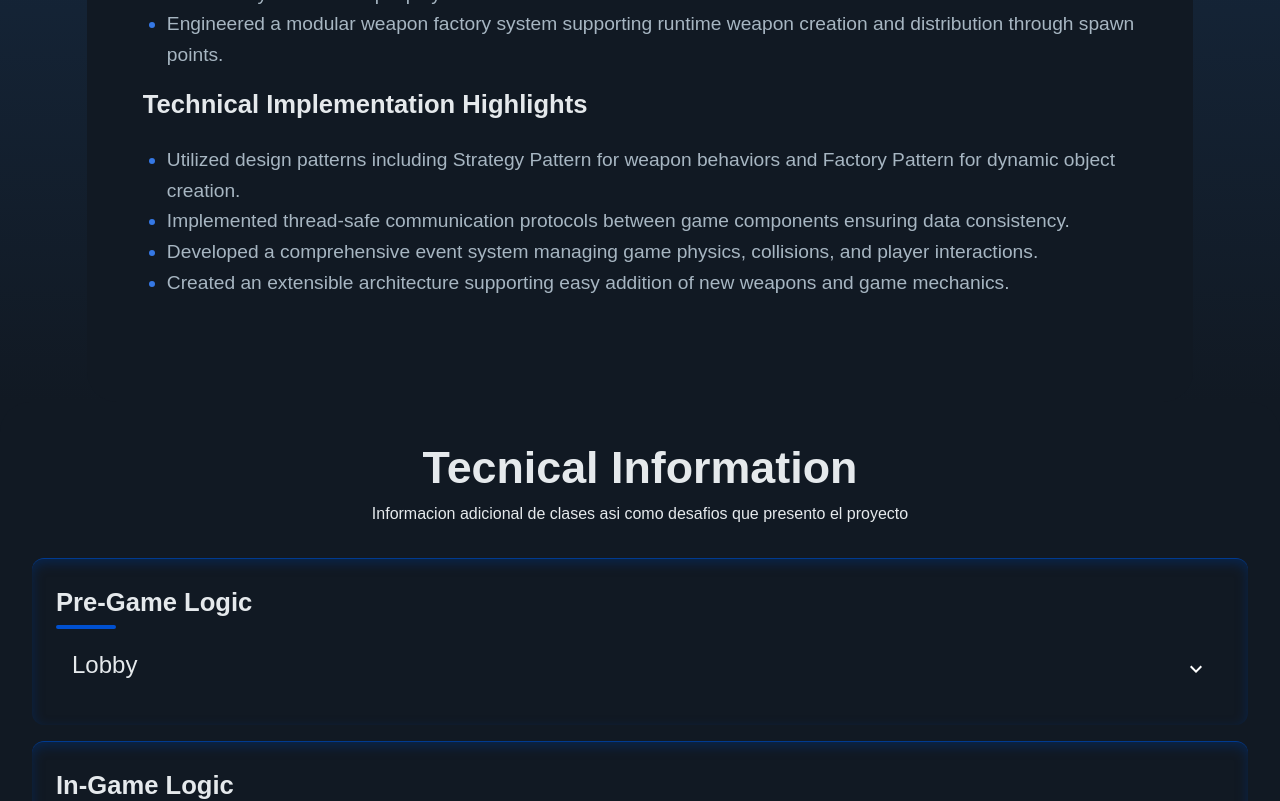
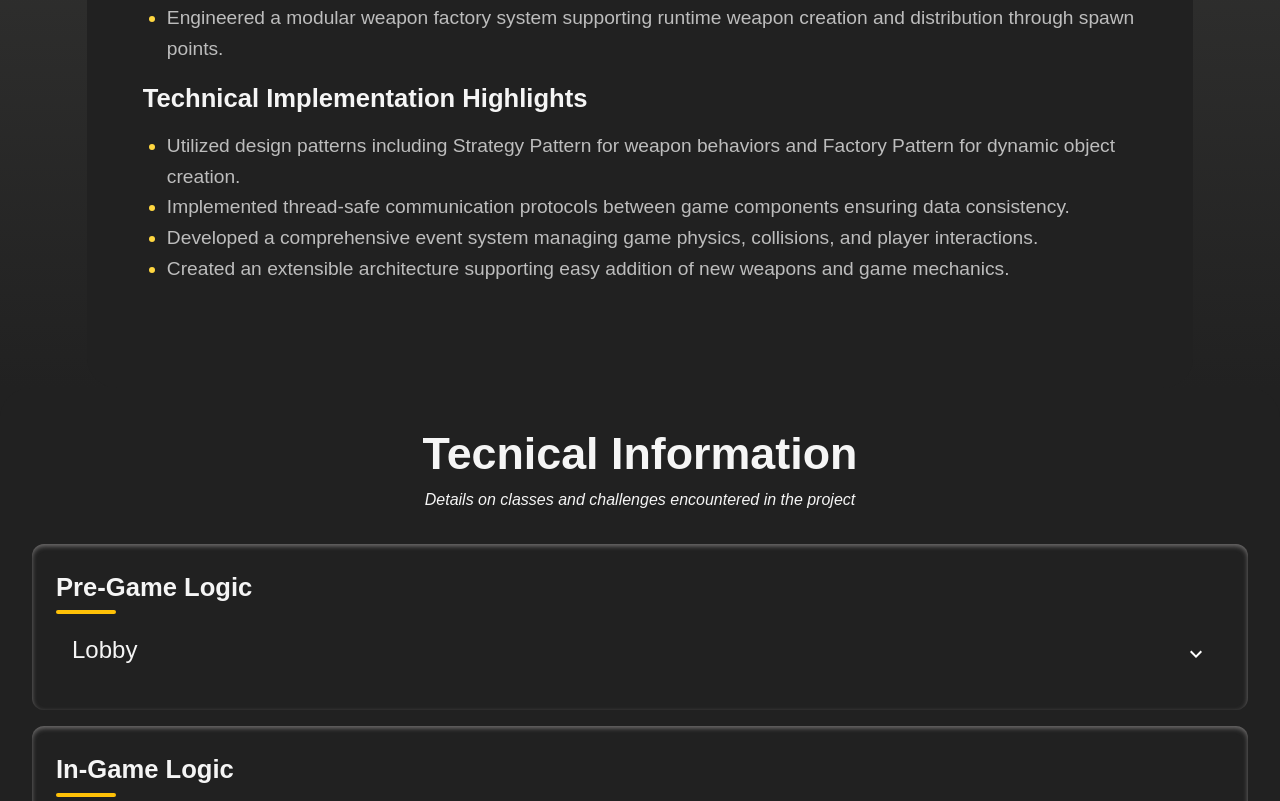
Before and after one commit to IralaElbio/proyects_web, a React (Vite) app in the folder react/: page /duckgame in a window 1280 px wide. Shown: the part 1560-2361 px from the top of the page. Built offline with nearby package versions, Linux system fonts and the light colour scheme.

Commit message:
Refactor: Correccion final de estilos

```diff
--- a/react/src/Pages/duckgame/Components/CAccordion.tsx
+++ b/react/src/Pages/duckgame/Components/CAccordion.tsx
@@ -38,7 +38,7 @@ const AccordionWNode: React.FC<AccordionListProps> = ({ items, titleVariant }) =
       {items.map((item, index) => (
         <CustomAccordion key={index}>
           <CustomAccordionSummary expandIcon={<ExpandMoreIcon sx={{ color: "white" }} />}>
-            <Typography variant={titleVariant} gutterBottom>
+            <Typography variant={titleVariant} sx={{ fontSize: "clamp(0.8rem, 2vw, 1.5rem)" }} gutterBottom>
               {item.title}
             </Typography>
           </CustomAccordionSummary>
--- a/react/src/Pages/duckgame/Components/CItemList.tsx
+++ b/react/src/Pages/duckgame/Components/CItemList.tsx
@@ -9,16 +9,16 @@ interface ListProps {
     items: string[];
 }
 
-// Lista no ordenada
+
 const StyledList = styled(Box)<BoxProps>(({ theme }) => ({
     marginBottom: theme.spacing(2),
     paddingLeft: theme.spacing(3),
     listStyle: "disc",
 }));
 
-// Elementos de la lista
+
 const StyledListItem = styled(Typography)<BoxProps>(({ theme }) => ({
-    fontSize: "1.2rem",
+    fontSize: "clamp(0.6rem, 2vw, 1.2rem)",
     color: theme.palette.text.secondary,
     lineHeight: 1.6,
     "&::marker": {
@@ -30,7 +30,7 @@ const StyledListItem = styled(Typography)<BoxProps>(({ theme }) => ({
 
 const ItemList: React.FC<ListProps> = ({ title, titleVariant = "h5", items }) => {
     return (
-        <>
+        <Box>
             <SubSectionTitle variant={titleVariant}>
                 {title}
             </SubSectionTitle>
@@ -41,7 +41,7 @@ const ItemList: React.FC<ListProps> = ({ title, titleVariant = "h5", items }) =>
                     </StyledListItem>
                 ))}
             </StyledList>
-        </>
+        </Box>
     );
 };
 
--- a/react/src/Pages/duckgame/DuckGame.tsx
+++ b/react/src/Pages/duckgame/DuckGame.tsx
@@ -2,7 +2,7 @@ import ProyectOverview from "./Components/SectionProjectOverview"
 import Lobby from "./Components/SectionLobby";
 import Game from "./Components/SectionGame";
 import HeroSection from "./Components/SectionTitle";
-import { SectionTitle, SubSection, SubTitle, SpacedStack, MainContainer, PilarsContainer, PagePillar } from "./DuckGameStyles";
+import { SectionTitle, SubSection, SubTitle, SpacedStack, MainContainer, PilarsContainer, PagePillar, PageContainer } from "./DuckGameStyles";
 import { Typography } from "@mui/material";
 
 const DuckGamePage = () => {
@@ -23,12 +23,12 @@ const DuckGamePage = () => {
         <PagePillar />
       </PilarsContainer>
 
-      <MainContainer>
+      <PageContainer >
 
         <SpacedStack>
           <SubTitle>
             Tecnical Information
-            <Typography textAlign={"center"} fontWeight={200}>Informacion adicional de clases asi como desafios que presento el proyecto</Typography>
+            <Typography fontStyle={"italic"} textAlign={"center"} fontWeight={200}>Details on classes and challenges encountered in the project</Typography>
           </SubTitle>
 
           {/* Lobby Logic Section */}
@@ -44,7 +44,7 @@ const DuckGamePage = () => {
           </SubSection>
 
         </SpacedStack>
-      </MainContainer>
+      </PageContainer>
     </>
   );
 };
--- a/react/src/Pages/duckgame/DuckGameStyles.ts
+++ b/react/src/Pages/duckgame/DuckGameStyles.ts
@@ -1,20 +1,20 @@
 import { styled } from "@mui/material/styles";
-import { Box, Container, Typography, Stack } from "@mui/material";
+import { Box, Typography, Stack } from "@mui/material";
 
 
 export const PilarsContainer = styled(Box)(() => ({
     display: "flex",
-    background: `linear-gradient(to bottom,  rgba(27, 58, 94, 0.9), rgba(17, 25, 35, 0.8))`,
+    background: `linear-gradient(to bottom, rgba(73, 73, 70, 0.9), #212121)`,
     minHeight: "100vh",
 }));
+
 
 export const PagePillar = styled(Box)(() => ({
     flex: "1",
 }));
 
 export const SubSection = styled(Box)(({ theme }) => ({
-    borderTop: `.5px solid ${theme.palette.primary.dark}`,
-    boxShadow: "inset 0px 4px 12px rgba(0, 50, 120, 0.5)",
+    boxShadow: "inset 0px 2px 5px rgb(116, 114, 114)",
     padding: theme.spacing(3),
     borderRadius: "12px",
 }));
@@ -22,7 +22,14 @@ export const SubSection = styled(Box)(({ theme }) => ({
 // Contenedor principal de la página
 export const MainContainer = styled(Box)(({ theme }) => ({
     background: theme.palette.background.default,
+    borderTop: `2px solid ${theme.palette.secondary.main}`,
     flex: "12",
+    padding: theme.spacing(4),
+    borderRadius: "30px",
+}));
+
+export const PageContainer = styled(Box)(({ theme }) => ({
+    background: theme.palette.background.default,
     padding: theme.spacing(4),
     borderRadius: "30px",
 }));
@@ -34,7 +41,6 @@ export const FlexBoxRow = styled(Box)(({ theme }) => ({
     alignItems: "center",
     justifyContent: "center",
     gap: theme.spacing(1),
-
     [theme.breakpoints.down("sm")]: {
         flexDirection: "column",
     },
@@ -51,7 +57,7 @@ export const StyledBox = styled(Box)(({ theme }) => ({
     background: `linear-gradient(to bottom, rgba(1, 16, 37, 0.3), rgba(5, 10, 20, 0.3))`,
     padding: theme.spacing(3),
     marginBottom: theme.spacing(2),
-    borderTop: `.5px solid ${theme.palette.primary.dark}`,
+    borderTop: `2px solid ${theme.palette.secondary.dark}`,
     borderRadius: "14px",
 }));
 
@@ -90,7 +96,7 @@ export const StyledStackContainer = styled(Stack)(({ theme }) => ({
 
 // Títulos secundarios de Secciones (ej. Overview)
 export const SubSectionTitle = styled(Typography)(({ theme }) => ({
-    fontSize: "clamp(1.2rem, 4vw, 1.6rem)",
+    fontSize: "clamp(0.9rem, 2vw, 1.6rem)",
     fontWeight: "600",
     marginBottom: theme.spacing(1),
     color: theme.palette.text.primary,
--- a/react/src/theme.ts
+++ b/react/src/theme.ts
@@ -3,22 +3,28 @@ import { createTheme } from "@mui/material/styles";
 const theme = createTheme({
     palette: {
         primary: {
-            main: "#0050D0",
-            light: "#3578E5",
-            dark: "#003A90",
+            main: "#FFC107", // Amarillo brillante, representativo del tema "pato".
+            light: "#FFD740", // Amarillo claro para elementos destacados.
+            dark: "#FFA000", // Amarillo oscuro para contrastes.
         },
         secondary: {
-            main: "#D97700",
-            light: "#E68A2E",
-            dark: "#A85A00",
+            main: "#757575", // Gris cálido para complementar el amarillo.
+            light: "#A4A4A4", // Gris más claro para detalles secundarios.
+            dark: "#494949", // Gris oscuro para un toque moderno.
         },
         background: {
-            default: "#111923",
-            paper: "#1A2633",
+            default: "#212121", // Negro grisáceo para el fondo general.
+            paper: "#303030", // Gris oscuro para tarjetas y elementos elevados.
         },
         text: {
-            primary: "#E5E9EC",
-            secondary: "#A7B6C2",
+            primary: "#F5F5F5", // Blanco ligeramente roto para un buen contraste.
+            secondary: "#BDBDBD", // Gris claro para texto secundario.
+        },
+        warning: {
+            main: "#FFA726", // Naranja suave para elementos de advertencia.
+        },
+        error: {
+            main: "#D32F2F", // Rojo intenso para errores.
         },
     },
 
```
